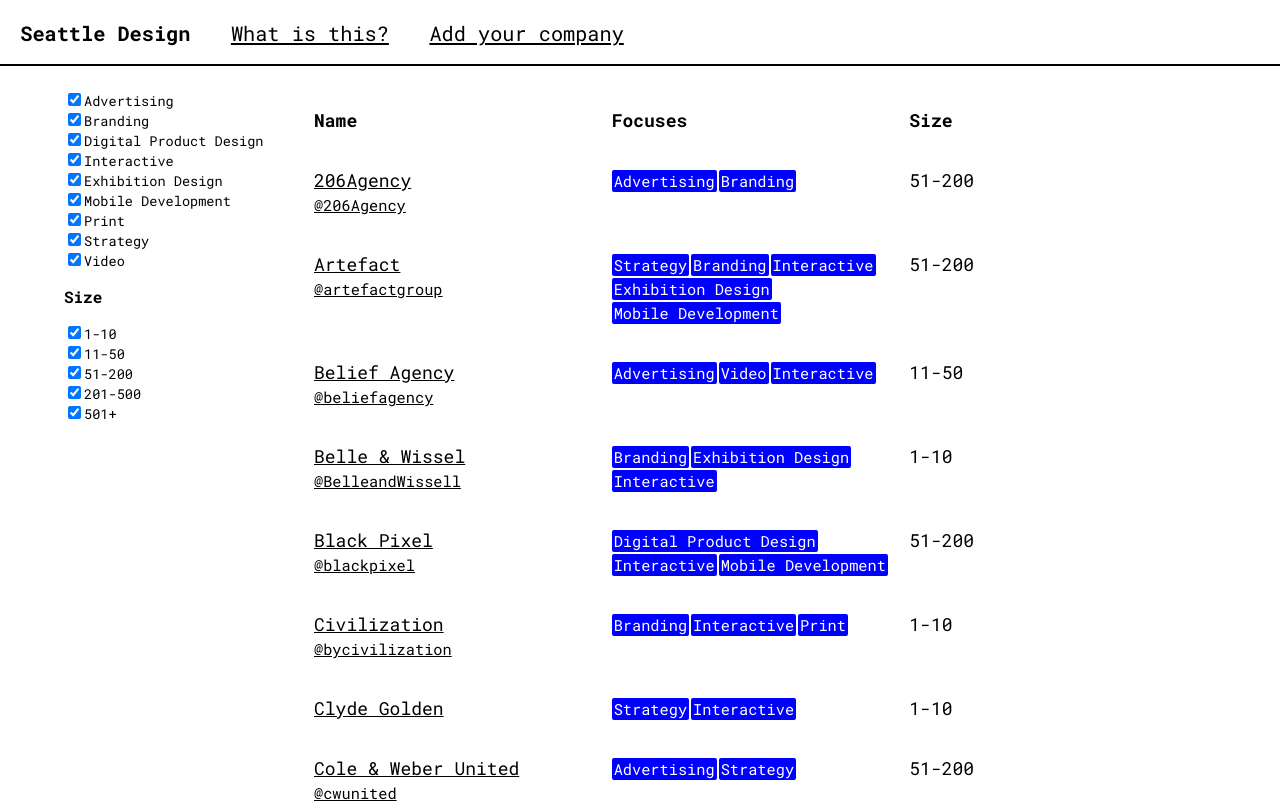
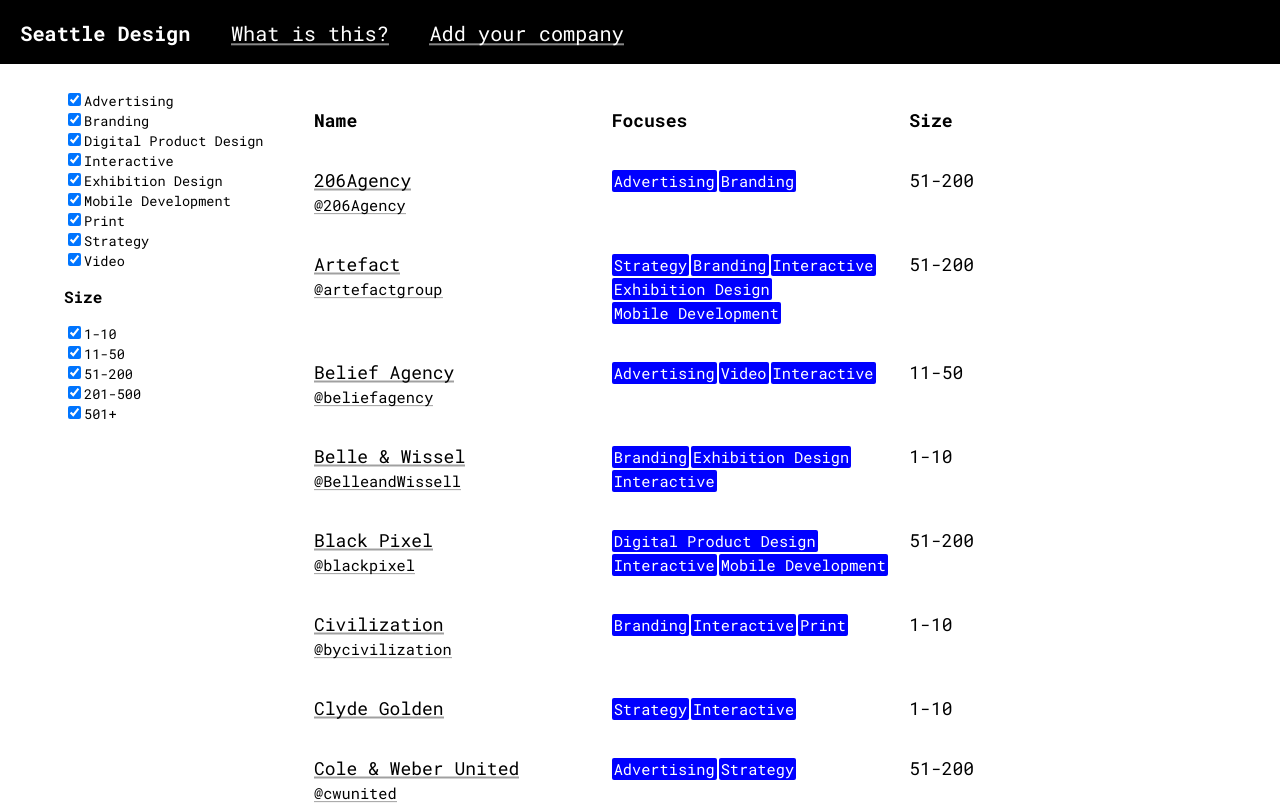
Before and after one commit to seattledesigninfo/seattledesign.info, a React app: page / in a window 1280 px wide. Shown: the top 807 px of the page. Built offline with nearby package versions, Linux system fonts and the light colour scheme.

Commit message:
Update navigation and anchor styles

```diff
--- a/src/styles.css
+++ b/src/styles.css
@@ -16,7 +16,17 @@
 }
 
 a {
-  color: #000;
+  background: transparent linear-gradient(to bottom, transparent 93%, rgba(150, 150, 150, .9) 93%);
+  background-position: 0 1.25em;
+  color: inherit;
+  position: relative;
+  text-decoration: none;
+  transition: background 200ms ease-in;
+}
+
+a:hover {
+  background: transparent linear-gradient(to bottom, transparent 93%, rgba(0, 0, 255,.9) 93%);
+  background-position: 0 1.25em;
 }
 
 ul {
@@ -58,13 +68,14 @@
 }
 
 .navigation {
-  background: #fff;
-  border-bottom: solid 2px #000;
+  background: #000;
+  color: #fff;
   font-size: 1.125em;
   height: 4rem;
   position: fixed;
   top: 0;
   width: 100%;
+  z-index: 9;
 }
 
 .navigation-item {
@@ -131,6 +142,10 @@
   padding: .5rem 1rem;
   right: 1em;
   text-decoration: none;
+
+  a {
+    background: none;
+  }
 }
 
 .about-container {
```
